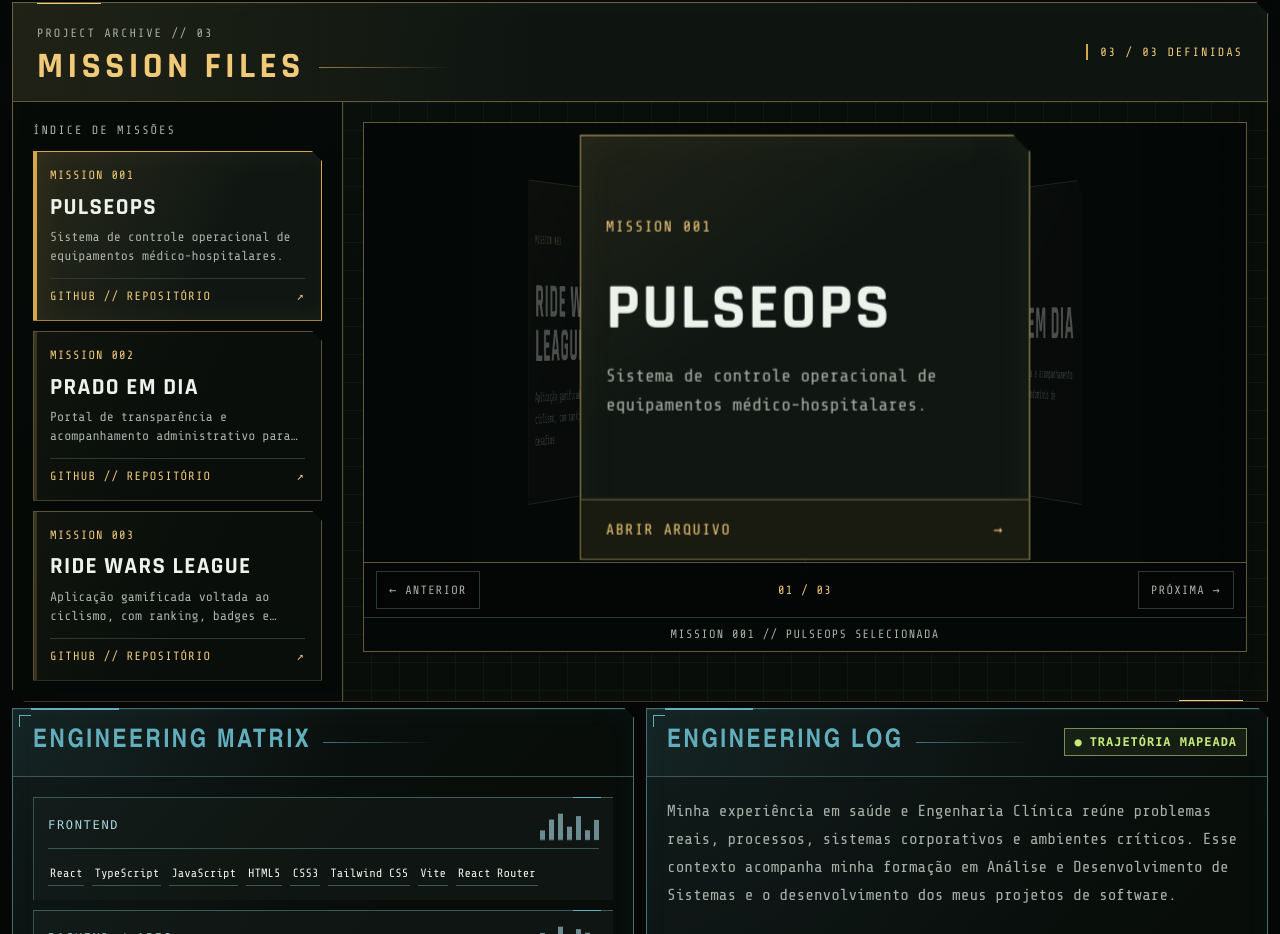
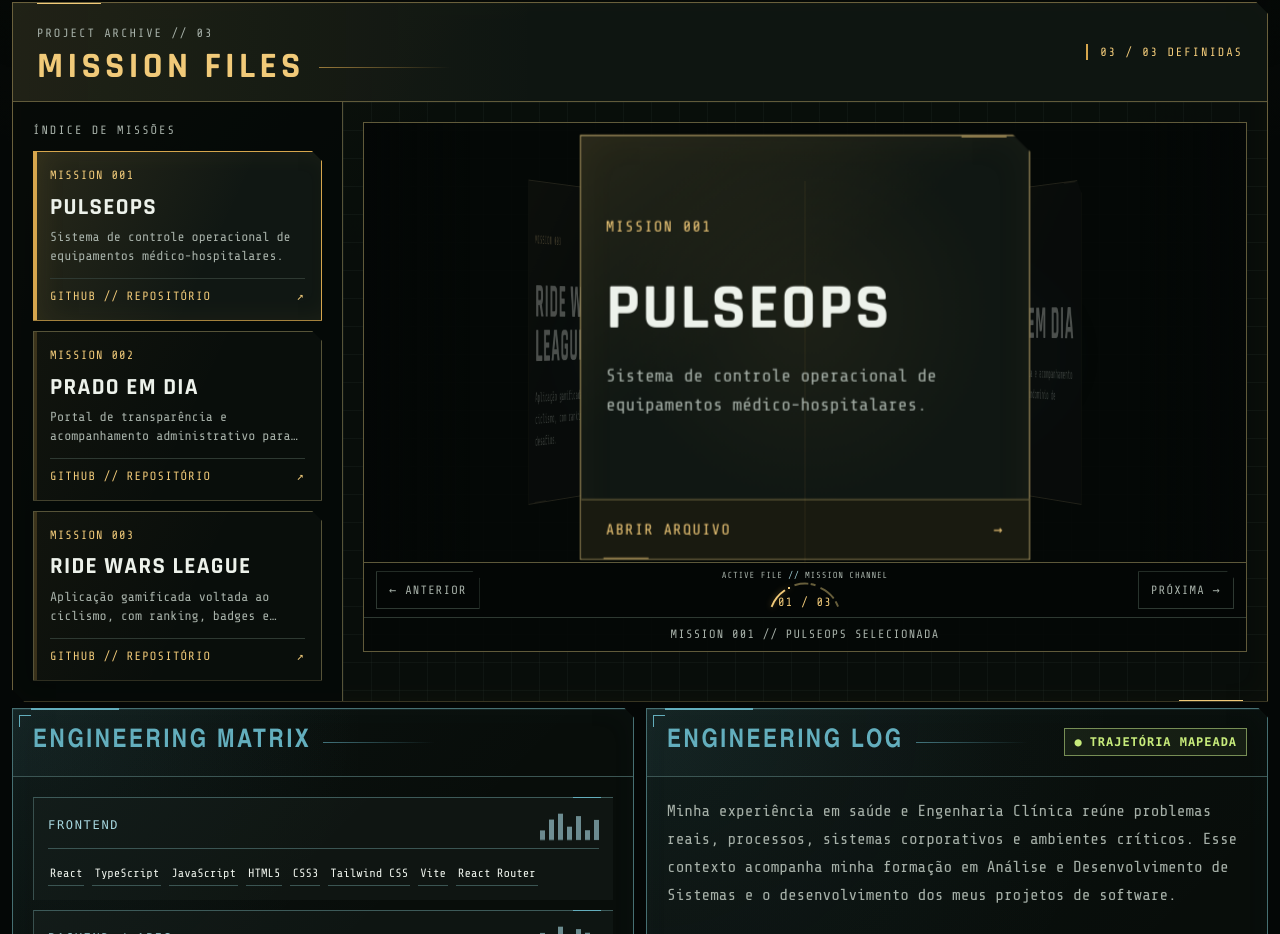
Before and after one commit to Josiane-Goncalves/josiane-goncalves-portfolio, a React (Vite) app: page / in a window 1280 px wide. Shown: the part 1434-2368 px from the top of the page. Built offline with nearby package versions, Linux system fonts and the light colour scheme.

Commit message:
style: refine mission files visual depth

```diff
--- a/src/features/missions/MissionCarousel.tsx
+++ b/src/features/missions/MissionCarousel.tsx
@@ -2,6 +2,7 @@ import type { CSSProperties, KeyboardEvent, Ref } from "react";
 import { useTranslation } from "react-i18next";
 
 import type { Mission } from "../../data/missions";
+import { MissionMeter } from "./MissionMeter";
 
 type MissionCarouselProps = {
   activeIndex: number;
@@ -65,6 +66,12 @@ export function MissionCarousel({
       <div aria-hidden="true" className="mission-carousel__axis" />
 
       <div className="mission-carousel__viewport">
+        <div
+          aria-hidden="true"
+          className="mission-carousel__glow"
+          data-mission-glow={activeIndex + 1}
+          key={activeMission.id}
+        />
         <div className="mission-carousel__scene">
           <div
             className="mission-carousel__wheel"
@@ -161,9 +168,12 @@ export function MissionCarousel({
           <span aria-hidden="true">←</span> {t("missions.previous")}
         </button>
 
-        <span aria-live="polite" className="mission-carousel__counter">
-          {formatCounter(activeIndex + 1)} / {formatCounter(missions.length)}
-        </span>
+        <div className="mission-carousel__channel">
+          <MissionMeter activeIndex={activeIndex} total={missions.length} />
+          <span aria-live="polite" className="mission-carousel__counter">
+            {formatCounter(activeIndex + 1)} / {formatCounter(missions.length)}
+          </span>
+        </div>
 
         <button
           aria-label={t("missions.nextMission")}
--- /dev/null
+++ b/src/features/missions/MissionMeter.tsx
@@ -0,0 +1,36 @@
+type MissionMeterProps = {
+  activeIndex: number;
+  total: number;
+};
+
+const segmentPaths = [
+  "M 8 26 A 34 34 0 0 1 25 8",
+  "M 31 5 A 34 34 0 0 1 51 5",
+  "M 57 8 A 34 34 0 0 1 74 26",
+] as const;
+
+export function MissionMeter({ activeIndex, total }: MissionMeterProps) {
+  return (
+    <div
+      aria-hidden="true"
+      className="mission-meter"
+      data-mission-meter
+      data-position={activeIndex + 1}
+    >
+      <span className="mission-meter__label">
+        ACTIVE FILE <span>//</span> MISSION CHANNEL
+      </span>
+      <svg className="mission-meter__dial" viewBox="0 0 82 30">
+        {segmentPaths.slice(0, total).map((path, index) => (
+          <path
+            className="mission-meter__segment"
+            d={path}
+            data-active={index === activeIndex ? "true" : undefined}
+            key={path}
+            pathLength="1"
+          />
+        ))}
+      </svg>
+    </div>
+  );
+}
--- a/src/styles/global.css
+++ b/src/styles/global.css
@@ -3002,11 +3002,38 @@
 
 .mission-carousel__axis {
   position: absolute;
+  z-index: 1;
   inset: 11% 8% 76px;
   background:
     linear-gradient(90deg, transparent 49.9%, color-mix(in srgb, var(--color-mission) 15%, transparent) 50%, transparent 50.1%),
     linear-gradient(transparent 49.9%, color-mix(in srgb, var(--color-mission) 10%, transparent) 50%, transparent 50.1%);
   pointer-events: none;
+}
+
+.mission-carousel__glow {
+  position: absolute;
+  z-index: 0;
+  inset: 8% 12% 9%;
+  background:
+    radial-gradient(ellipse at 50% 48%, color-mix(in srgb, var(--color-mission) 17%, transparent), transparent 47%),
+    radial-gradient(ellipse at 52% 54%, color-mix(in srgb, var(--color-interface) 7%, transparent), transparent 62%);
+  filter: blur(14px);
+  opacity: 0.78;
+  pointer-events: none;
+  transform: scale(1);
+  animation: mission-glow-settle 700ms var(--motion-ease) both;
+}
+
+@keyframes mission-glow-settle {
+  from {
+    opacity: 0.42;
+    transform: translateY(4px) scale(0.97);
+  }
+
+  to {
+    opacity: 0.78;
+    transform: translateY(0) scale(1);
+  }
 }
 
 .mission-carousel__viewport {
@@ -3040,6 +3067,7 @@
 
 .mission-carousel__scene {
   position: absolute;
+  z-index: 2;
   top: 50%;
   left: 50%;
   width: clamp(290px, 32vw, 360px);
@@ -3074,6 +3102,7 @@
 }
 
 .mission-carousel__card {
+  position: relative;
   display: grid;
   width: 100%;
   height: 100%;
@@ -3092,12 +3121,45 @@
   clip-path: polygon(0 0, calc(100% - 14px) 0, 100% 14px, 100% 100%, 0 100%);
 }
 
+.mission-carousel__card::before,
+.mission-carousel__card::after {
+  position: absolute;
+  z-index: 2;
+  width: 36px;
+  height: 1px;
+  background: var(--color-mission-bright);
+  content: "";
+  opacity: 0.24;
+  pointer-events: none;
+  transition: opacity var(--motion-standard) var(--motion-ease);
+}
+
+.mission-carousel__card::before {
+  top: 0;
+  right: 18px;
+}
+
+.mission-carousel__card::after {
+  bottom: 0;
+  left: 18px;
+}
+
 .mission-carousel__item[data-position="current"] .mission-carousel__card {
   border-color: color-mix(in srgb, var(--color-mission-bright) 72%, var(--color-border));
+  background:
+    radial-gradient(circle at 50% 42%, color-mix(in srgb, var(--color-mission) 7%, transparent), transparent 58%),
+    linear-gradient(145deg, color-mix(in srgb, var(--color-mission) 11%, transparent), transparent 42%),
+    var(--color-surface-elevated);
   box-shadow:
     0 0 0 1px color-mix(in srgb, var(--color-mission) 16%, transparent),
+    0 0 28px color-mix(in srgb, var(--color-mission) 10%, transparent),
     0 18px 48px color-mix(in srgb, var(--color-background) 78%, transparent),
     inset 0 0 32px color-mix(in srgb, var(--color-mission) 5%, transparent);
+}
+
+.mission-carousel__item[data-position="current"] .mission-carousel__card::before,
+.mission-carousel__item[data-position="current"] .mission-carousel__card::after {
+  opacity: 0.86;
 }
 
 .mission-carousel__select {
@@ -3201,14 +3263,92 @@
   background: color-mix(in srgb, var(--color-background) 90%, transparent);
 }
 
+.mission-carousel__channel {
+  position: relative;
+  display: grid;
+  width: 150px;
+  height: 38px;
+  place-items: end center;
+}
+
+.mission-meter {
+  position: absolute;
+  inset: 0;
+  color: var(--color-mission-bright);
+  pointer-events: none;
+}
+
+.mission-meter__label {
+  position: absolute;
+  top: 0;
+  left: 50%;
+  width: max-content;
+  color: var(--color-text-muted);
+  font-family: var(--font-terminal);
+  font-size: 0.55rem;
+  letter-spacing: 0.09em;
+  line-height: 1;
+  text-transform: uppercase;
+  transform: translateX(-50%);
+}
+
+.mission-meter__label span {
+  color: var(--color-interface-bright);
+}
+
+.mission-meter__dial {
+  position: absolute;
+  bottom: -1px;
+  left: 50%;
+  width: 82px;
+  height: 30px;
+  overflow: visible;
+  fill: none;
+  transform: translateX(-50%);
+}
+
+.mission-meter__segment {
+  stroke: color-mix(in srgb, var(--color-mission) 34%, var(--color-border-muted));
+  stroke-dasharray: 0.78 0.22;
+  stroke-dashoffset: 0.16;
+  stroke-linecap: square;
+  stroke-width: 2;
+  transform: scale(0.96);
+  transform-box: fill-box;
+  transform-origin: center;
+  transition:
+    opacity var(--motion-standard) var(--motion-ease),
+    stroke var(--motion-standard) var(--motion-ease),
+    stroke-dashoffset var(--motion-standard) var(--motion-ease),
+    transform var(--motion-standard) var(--motion-ease);
+}
+
+.mission-meter__segment[data-active="true"] {
+  stroke: var(--color-mission-bright);
+  stroke-dashoffset: 0;
+  filter: drop-shadow(0 0 3px color-mix(in srgb, var(--color-mission) 48%, transparent));
+  transform: scale(1);
+}
+
+.mission-carousel__channel .mission-carousel__counter {
+  position: relative;
+  z-index: 1;
+  padding-bottom: 1px;
+  line-height: 1;
+}
+
 .mission-carousel__control {
+  position: relative;
   min-height: 38px;
   border: 1px solid var(--color-border-muted);
   padding: 8px 12px;
   color: var(--color-text-muted);
   transition:
+    background-color var(--motion-fast) var(--motion-ease),
     border-color var(--motion-fast) var(--motion-ease),
+    box-shadow var(--motion-fast) var(--motion-ease),
     color var(--motion-fast) var(--motion-ease);
+  clip-path: polygon(0 0, calc(100% - 7px) 0, 100% 7px, 100% 100%, 0 100%);
 }
 
 .mission-carousel__control:first-child {
@@ -3219,8 +3359,11 @@
   justify-self: end;
 }
 
-.mission-carousel__control:hover {
+.mission-carousel__control:hover,
+.mission-carousel__control:focus-visible {
   border-color: var(--color-mission);
+  background: color-mix(in srgb, var(--color-mission) 8%, transparent);
+  box-shadow: inset 0 0 14px color-mix(in srgb, var(--color-mission) 6%, transparent);
   color: var(--color-mission-bright);
 }
 
@@ -3599,6 +3742,19 @@
     padding: 7px;
   }
 
+  .mission-carousel__channel {
+    width: 116px;
+  }
+
+  .mission-meter__label {
+    font-size: 0.5rem;
+    letter-spacing: 0.05em;
+  }
+
+  .mission-meter__dial {
+    width: 72px;
+  }
+
   .mission-carousel__control {
     padding: 7px 8px;
   }
```
Also changed, not shown: 1 other file (tests, documents, lock files or other folders).
